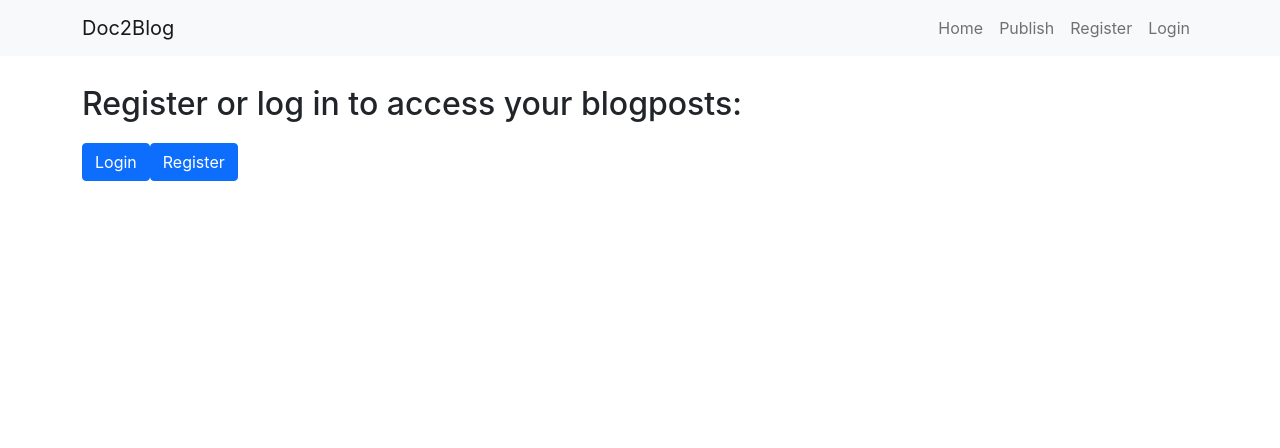
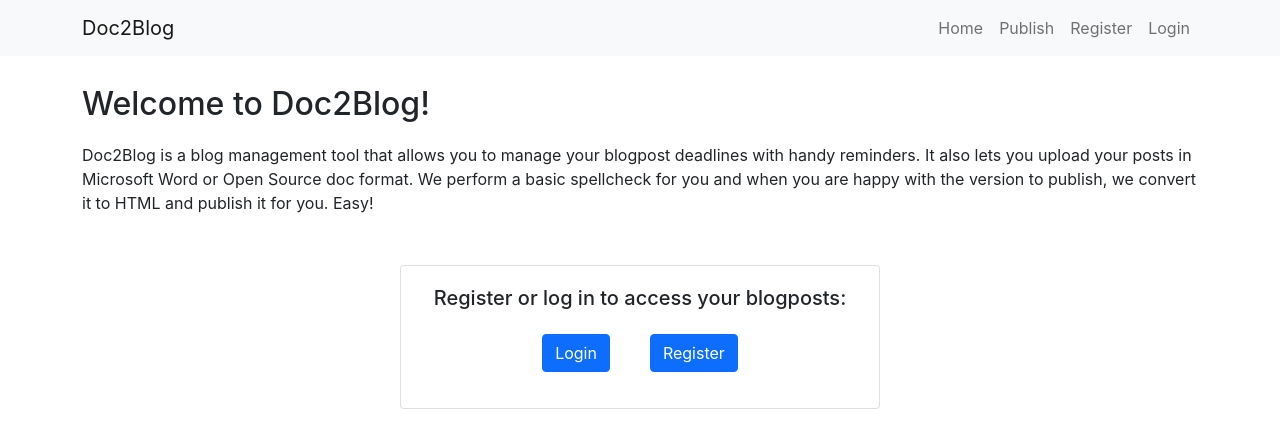
Before and after one commit to tamiragun/Doc2Blog, a React (Create React App) app in the folder src/client/: page / in a window 1280 px wide. Shown: the top 448 px of the page. Built offline with nearby package versions, Linux system fonts and the light colour scheme.

Commit message:
Styling of homepage welcome screen

```diff
--- /dev/null
+++ b/src/client/src/components/HomePage.css
@@ -0,0 +1,10 @@
+.homepage-authentication-buttons {
+  margin-top: 50px;
+  /* display: flex;
+  flex-direction: row;
+  justify-content: space-between; */
+}
+
+.homepage-authentication-buttons Button {
+  margin: 0 20px;
+}
--- a/src/client/src/components/HomePage.js
+++ b/src/client/src/components/HomePage.js
@@ -7,6 +7,8 @@ import Deadlines from "./Deadlines";
 import Reminders from "./Reminders";
 import Button from "react-bootstrap/Button";
 import Alert from "react-bootstrap/Alert";
+import Card from "react-bootstrap/Card";
+import "./HomePage.css";
 
 export const HomePage = (props) => {
   // Use navigate to be able to link to other Routes.
@@ -72,13 +74,39 @@ export const HomePage = (props) => {
           {/*If the user is not logged in, display the login/registration options */}
           {!loggedIn && (
             <div>
-              <h2>Register or log in to access your blogposts:</h2>
-              <Button variant="primary" onClick={() => navigate("/login")}>
-                Login
-              </Button>
-              <Button variant="primary" onClick={() => navigate("/register")}>
-                Register
-              </Button>
+              <h2>Welcome to Doc2Blog!</h2>
+              <p>
+                Doc2Blog is a blog management tool that allows you to manage
+                your blogpost deadlines with handy reminders. It also lets you
+                upload your posts in Microsoft Word or Open Source doc format.
+                We perform a basic spellcheck for you and when you are happy
+                with the version to publish, we convert it to HTML and publish
+                it for you. Easy!
+              </p>
+              <div className="homepage-authentication-buttons text-center">
+                <Card
+                  className="mx-auto"
+                  style={{ "max-width": "30rem", padding: "20px" }}
+                >
+                  <Card.Title>
+                    Register or log in to access your blogposts:
+                  </Card.Title>
+                  <Card.Body>
+                    <Button
+                      variant="primary"
+                      onClick={() => navigate("/login")}
+                    >
+                      Login
+                    </Button>
+                    <Button
+                      variant="primary"
+                      onClick={() => navigate("/register")}
+                    >
+                      Register
+                    </Button>
+                  </Card.Body>
+                </Card>
+              </div>
             </div>
           )}
           {/*If the user is logged in, display the list of affiliations te user belongs to */}
```
